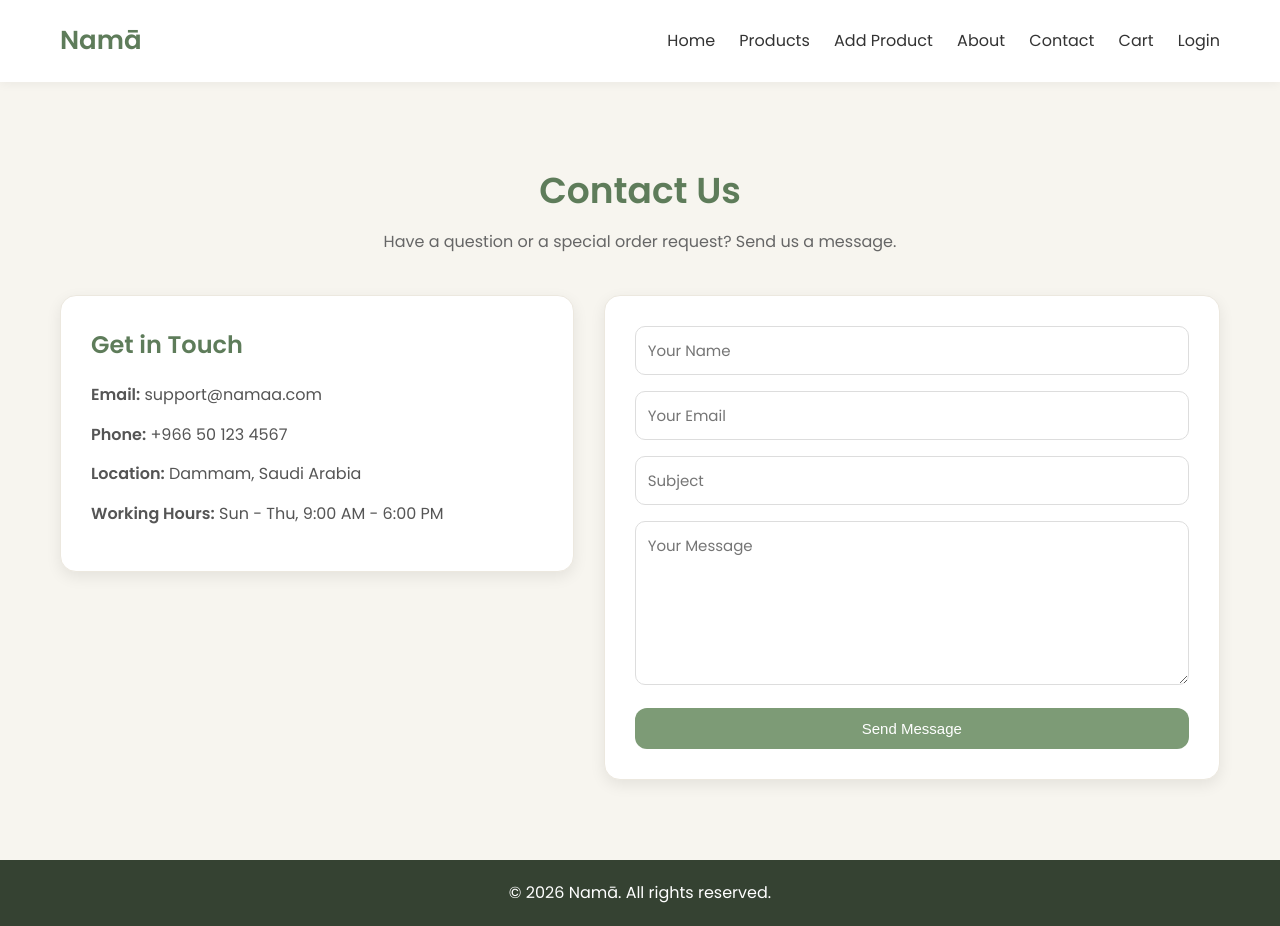
After one commit to Almansooriy/namaa, a PHP site: page /pages/contact.html in a window 1280 px wide. The commit adds this page. Run offline with PHP 8.4, Linux system fonts and the light colour scheme.

Commit message:
update pages and styles

```diff
--- a/assets/css/style.css
+++ b/assets/css/style.css
@@ -357,3 +357,181 @@ footer{
   .navbar{ flex-direction:column; gap:15px; }
   .container{ width:90%; }
 }
+/* PRODUCT DETAILS PAGE */
+.product-details-page{
+  padding:80px 60px;
+}
+
+.product-details-wrapper{
+  display:grid;
+  grid-template-columns:1fr 1fr;
+  gap:40px;
+  align-items:center;
+  background:white;
+  padding:35px;
+  border-radius:16px;
+  border:1px solid #ece8df;
+  box-shadow:0 5px 15px rgba(0,0,0,0.08);
+}
+
+.product-image-box{
+  background:#f8f6f1;
+  border-radius:16px;
+  padding:20px;
+}
+
+.product-image-box img{
+  width:100%;
+  max-height:500px;
+  object-fit:contain;
+}
+
+.product-category{
+  color:#7d9b76;
+  font-weight:600;
+  margin-bottom:10px;
+}
+
+.product-info-box h1{
+  font-size:38px;
+  margin-bottom:12px;
+  color:#333;
+}
+
+.product-price{
+  font-size:28px;
+  font-weight:600;
+  color:#5e7c5a;
+  margin-bottom:20px;
+}
+
+.product-description{
+  color:#666;
+  margin-bottom:20px;
+  line-height:1.8;
+}
+
+.product-meta p{
+  margin-bottom:10px;
+  color:#444;
+}
+
+.product-actions{
+  display:flex;
+  gap:15px;
+  margin-top:25px;
+  flex-wrap:wrap;
+}
+
+.secondary-btn{
+  display:inline-block;
+  background:white;
+  color:#5e7c5a;
+  padding:12px 30px;
+  border-radius:30px;
+  font-weight:500;
+  border:1px solid #7d9b76;
+  transition:0.3s;
+}
+
+.secondary-btn:hover{
+  background:#eef2e8;
+}
+
+/* CONTACT PAGE */
+.contact-page{
+  padding:80px 60px;
+}
+
+.contact-heading{
+  text-align:center;
+  margin-bottom:40px;
+}
+
+.contact-heading h1{
+  font-size:36px;
+  color:#5e7c5a;
+  margin-bottom:10px;
+}
+
+.contact-heading p{
+  color:#666;
+}
+
+.contact-wrapper{
+  display:grid;
+  grid-template-columns:1fr 1.2fr;
+  gap:30px;
+  align-items:start;
+}
+
+.contact-info,
+.contact-form{
+  background:white;
+  padding:30px;
+  border-radius:16px;
+  border:1px solid #ece8df;
+  box-shadow:0 5px 15px rgba(0,0,0,0.08);
+}
+
+.contact-info h2{
+  color:#5e7c5a;
+  margin-bottom:18px;
+}
+
+.contact-info p{
+  margin-bottom:14px;
+  color:#555;
+}
+
+.contact-form input,
+.contact-form textarea{
+  width:100%;
+  padding:12px;
+  border:1px solid #ddd;
+  border-radius:10px;
+  margin-bottom:16px;
+  font-size:15px;
+  outline:none;
+  font-family:'Poppins', sans-serif;
+}
+
+.contact-form input:focus,
+.contact-form textarea:focus{
+  border-color:#7d9b76;
+}
+
+.contact-form button{
+  width:100%;
+  padding:12px;
+  background:#7d9b76;
+  color:white;
+  border:none;
+  border-radius:12px;
+  cursor:pointer;
+  font-size:15px;
+  transition:0.3s;
+}
+
+.contact-form button:hover{
+  background:#698462;
+}
+
+@media (max-width:768px){
+  .product-details-wrapper,
+  .contact-wrapper{
+    grid-template-columns:1fr;
+  }
+
+  .product-details-page,
+  .contact-page{
+    padding:50px 20px;
+  }
+
+  .product-info-box h1{
+    font-size:30px;
+  }
+}
+.product-card{
+  cursor:pointer;
+}
--- a/index.html
+++ b/index.html
@@ -21,8 +21,8 @@
       <a href="index.html">Home</a>
       <a href="pages/products.html">Products</a>
       <a href="/pages/admin/add-product.html">Add Product</a>
-      <a href="">About</a>
-      <a href="#">Contact</a>
+     <a href="#about">About</a>
+<a href="pages/contact.html">Contact</a>
       <a href="#">Cart</a>
       <a href="#">Login</a>
   </nav>
@@ -68,7 +68,7 @@
   </div>
 </section>
 
-<section class="about">
+<section class="about" id="about">
   <h2>About Namā</h2>
 
   <p>
--- /dev/null
+++ b/pages/contact.html
@@ -0,0 +1,57 @@
+<!DOCTYPE html>
+<html lang="en">
+<head>
+  <meta charset="UTF-8" />
+  <meta name="viewport" content="width=device-width, initial-scale=1.0" />
+  <title>Namā | Contact Us</title>
+  <link rel="stylesheet" href="../assets/css/style.css" />
+  <link rel="preconnect" href="https://fonts.googleapis.com">
+  <link rel="preconnect" href="https://fonts.gstatic.com" crossorigin>
+  <link href="https://fonts.googleapis.com/css2?family=Poppins:wght@300;400;600&display=swap" rel="stylesheet">
+</head>
+<body>
+
+<header class="navbar">
+  <div class="logo">Namā</div>
+  <nav class="nav-links">
+      <a href="../index.html">Home</a>
+      <a href="products.html">Products</a>
+      <a href="../pages/admin/add-product.html">Add Product</a>
+      <a href="../index.html#about">About</a>
+      <a href="contact.html">Contact</a>
+      <a href="#">Cart</a>
+      <a href="#">Login</a>
+  </nav>
+</header>
+
+<section class="contact-page">
+  <div class="contact-heading">
+    <h1>Contact Us</h1>
+    <p>Have a question or a special order request? Send us a message.</p>
+  </div>
+
+  <div class="contact-wrapper">
+    <div class="contact-info">
+      <h2>Get in Touch</h2>
+      <p><strong>Email:</strong> support@namaa.com</p>
+      <p><strong>Phone:</strong> +966 50 123 4567</p>
+      <p><strong>Location:</strong> Dammam, Saudi Arabia</p>
+      <p><strong>Working Hours:</strong> Sun - Thu, 9:00 AM - 6:00 PM</p>
+    </div>
+
+    <form class="contact-form">
+      <input type="text" placeholder="Your Name" required>
+      <input type="email" placeholder="Your Email" required>
+      <input type="text" placeholder="Subject" required>
+      <textarea rows="6" placeholder="Your Message" required></textarea>
+      <button type="submit">Send Message</button>
+    </form>
+  </div>
+</section>
+
+<footer>
+  <p>© 2026 Namā. All rights reserved.</p>
+</footer>
+
+</body>
+</html>
```
Also changed, not shown: pages/product-details.html (added, +237 -0 lines), pages/products.html (+25 -25 lines).
